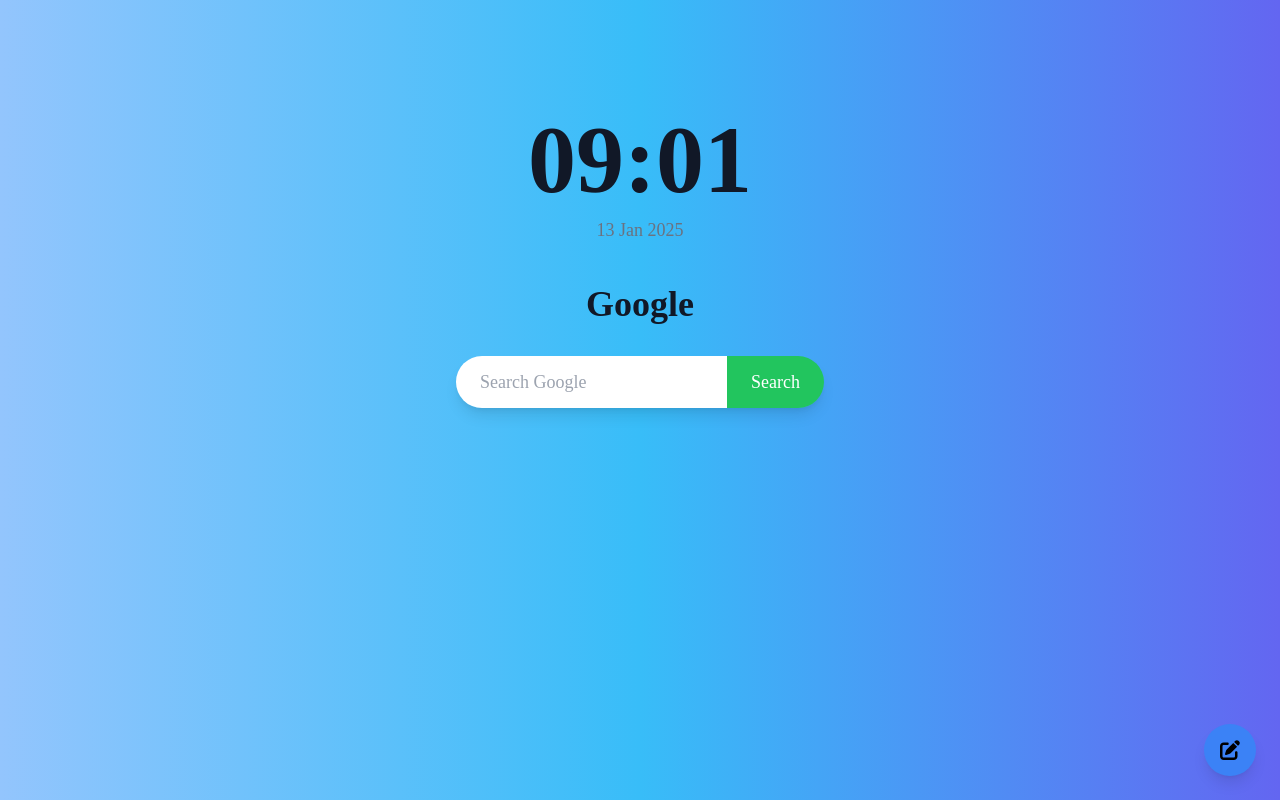
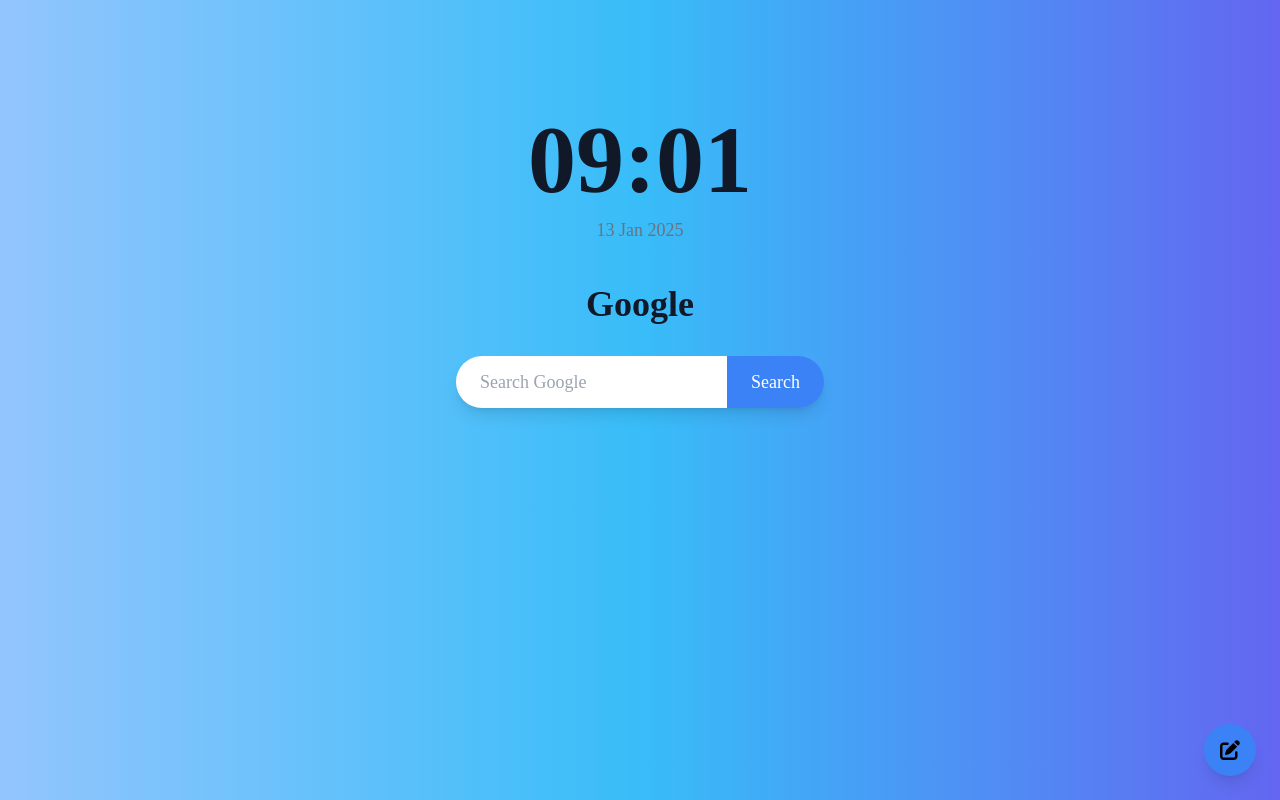
Before and after one commit to Tanmaydeep-Singh/MyTab-Extension, a React (Create React App) app: page / in a window 1280 px wide. Built offline with nearby package versions, Linux system fonts and the light colour scheme; a web font is replaced by a local one.

Commit message:
dev: day divisions

```diff
--- a/src/App.js
+++ b/src/App.js
@@ -6,17 +6,21 @@
 const getTimeOfDay = () => {
   const hours = new Date().getHours();
 
-  if (hours >= 0 && hours < 5) {
-    return 'midnight';
-  } else if (hours >= 5 && hours < 7) {
-    return 'dawn';
-  } else if (hours >= 7 && hours < 12) {
+  if (hours >= 0 && hours < 3) {
+    return 'late-night';
+  } else if (hours >= 3 && hours < 6) {
+    return 'early-morning';
+  } else if (hours >= 6 && hours < 9) {
+    return 'sunrise';
+  } else if (hours >= 9 && hours < 12) {
     return 'morning';
-  } else if (hours >= 12 && hours < 17) {
+  } else if (hours >= 12 && hours < 15) {
+    return 'midday';
+  } else if (hours >= 15 && hours < 18) {
     return 'afternoon';
-  } else if (hours >= 17 && hours < 19) {
+  } else if (hours >= 18 && hours < 21) {
     return 'evening';
-  } else if (hours >= 19 && hours < 24) {
+  } else if (hours >= 21 && hours < 24) {
     return 'night';
   }
 };
@@ -34,14 +38,18 @@
 
   const getBackgroundClass = () => {
     switch (timeOfDay) {
-      case 'midnight':
-        return 'bg-gradient-to-r from-gray-900 via-black to-gray-800';
-      case 'dawn':
-        return 'bg-gradient-to-r from-purple-200 via-pink-200 to-blue-300';
+      case 'late-night':
+        return 'bg-gradient-to-r from-gray-900 via-black to-gray-700';
+      case 'early-morning':
+        return 'bg-gradient-to-r from-gray-800 via-purple-900 to-blue-900';
+      case 'sunrise':
+        return 'bg-gradient-to-r from-orange-300 via-pink-400 to-yellow-500';
       case 'morning':
         return 'bg-gradient-to-r from-blue-300 via-sky-400 to-indigo-500';
+      case 'midday':
+        return 'bg-gradient-to-r from-yellow-300 via-orange-400 to-red-500';
       case 'afternoon':
-        return 'bg-gradient-to-r from-yellow-300 via-orange-400 to-red-500';
+        return 'bg-gradient-to-r from-orange-400 via-red-500 to-pink-500';
       case 'evening':
         return 'bg-gradient-to-r from-pink-500 via-purple-500 to-indigo-600';
       case 'night':
@@ -52,7 +60,7 @@
   };
 
   const getTextClass = () => {
-    if (timeOfDay === 'night' || timeOfDay === 'midnight') {
+    if (['late-night', 'early-morning', 'night'].includes(timeOfDay)) {
       return 'text-gray-100';
     }
     return 'text-gray-900';
@@ -60,14 +68,18 @@
 
   const getInputClass = () => {
     switch (timeOfDay) {
-      case 'midnight':
-        return 'bg-black text-gray-200 placeholder-gray-400';
-      case 'dawn':
-        return 'bg-purple-100 text-gray-800 placeholder-gray-500';
+      case 'late-night':
+        return 'bg-gray-900 text-gray-200 placeholder-gray-400';
+      case 'early-morning':
+        return 'bg-purple-900 text-gray-200 placeholder-gray-500';
+      case 'sunrise':
+        return 'bg-orange-100 text-gray-900 placeholder-orange-400';
       case 'morning':
-        return 'bg-white text-black placeholder-gray-400';
+        return 'bg-white text-gray-900 placeholder-gray-400';
+      case 'midday':
+        return 'bg-yellow-200 text-gray-800 placeholder-yellow-500';
       case 'afternoon':
-        return 'bg-yellow-200 text-gray-800 placeholder-yellow-500';
+        return 'bg-orange-200 text-gray-900 placeholder-orange-500';
       case 'evening':
         return 'bg-purple-200 text-gray-800 placeholder-purple-400';
       case 'night':
@@ -79,18 +91,22 @@
 
   const getButtonClass = () => {
     switch (timeOfDay) {
-      case 'midnight':
-        return 'bg-gray-700 text-white hover:bg-gray-800';
-      case 'dawn':
-        return 'bg-purple-500 text-white hover:bg-purple-600';
+      case 'late-night':
+        return 'bg-gray-800 text-white hover:bg-gray-900';
+      case 'early-morning':
+        return 'bg-purple-700 text-white hover:bg-purple-800';
+      case 'sunrise':
+        return 'bg-orange-500 text-white hover:bg-orange-600';
       case 'morning':
-        return 'bg-green-500 text-white hover:bg-green-600';
+        return 'bg-blue-500 text-white hover:bg-blue-600';
+      case 'midday':
+        return 'bg-yellow-500 text-white hover:bg-yellow-600';
       case 'afternoon':
-        return 'bg-orange-500 text-white hover:bg-orange-600';
+        return 'bg-red-500 text-white hover:bg-red-600';
       case 'evening':
         return 'bg-pink-500 text-white hover:bg-pink-600';
       case 'night':
-        return 'bg-blue-500 text-white hover:bg-blue-600';
+        return 'bg-indigo-500 text-white hover:bg-indigo-600';
       default:
         return 'bg-blue-500 text-white hover:bg-blue-600';
     }
@@ -107,10 +123,10 @@
           inputClass={getInputClass()}
           buttonClass={getButtonClass()}
         />
-
-        <TodoApp/>
-
-    </div>
+        <TodoApp
+                  buttonClass={getButtonClass()}
+                  />
+      </div>
     </div>
   );
 }
--- a/src/Components/To-Do/index.jsx
+++ b/src/Components/To-Do/index.jsx
@@ -1,7 +1,8 @@
+/* eslint-disable react/prop-types */
 import React, { useState, useEffect } from 'react';
 import { motion, AnimatePresence } from 'framer-motion';
 
-const TodoApp = () => {
+const TodoApp = ({buttonClass}) => {
   const [isOpen, setIsOpen] = useState(false);
   const [tasks, setTasks] = useState(() => {
     const savedTasks = localStorage.getItem('tasks');
@@ -66,7 +67,7 @@
               />
               <button
                 onClick={addTask}
-                className="bg-blue-500 text-white px-4 py-2 rounded hover:bg-blue-600 transition duration-300"
+                className={` ${buttonClass}  text-white px-4 py-2 rounded hover:bg-blue-600 transition duration-300`}
               >
         <img src='./icons/pen-solid.svg' alt="Add icon" className=' w-5 h-5 object-cover' />
         </button>
```
